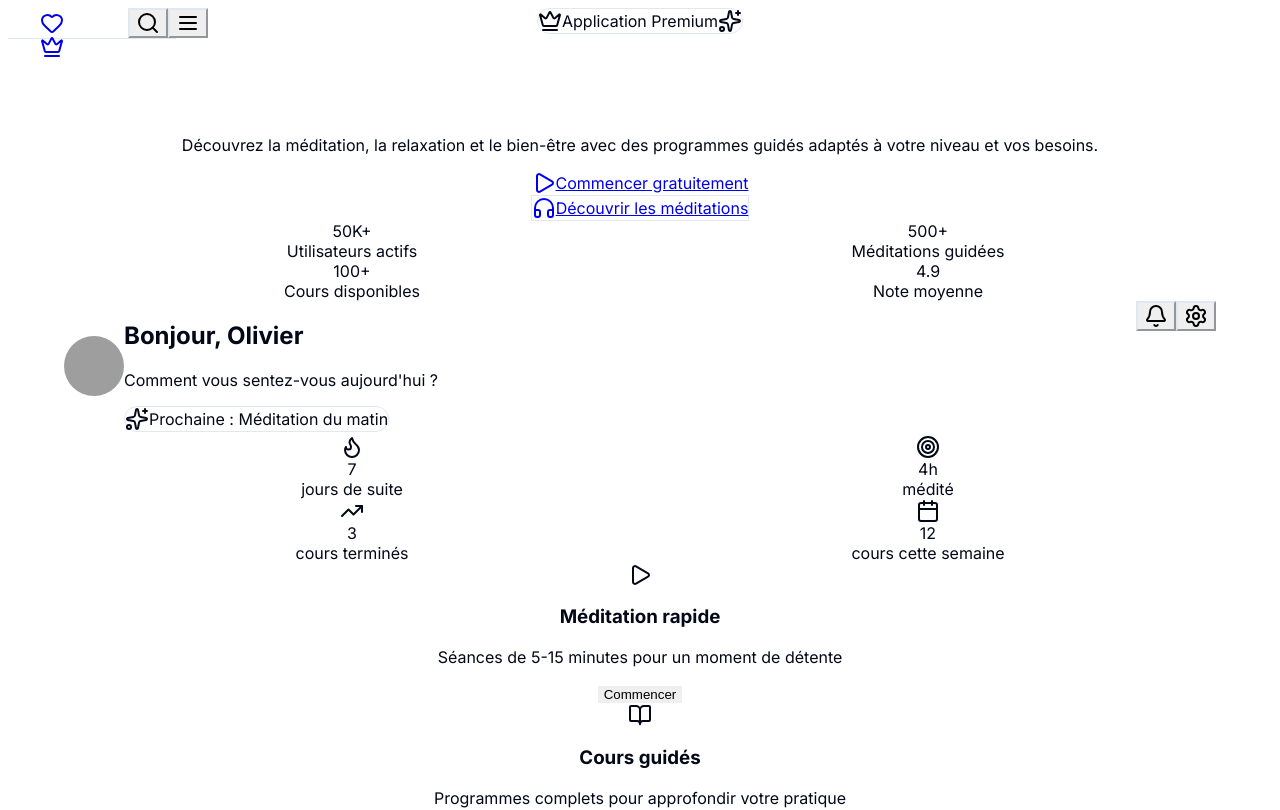
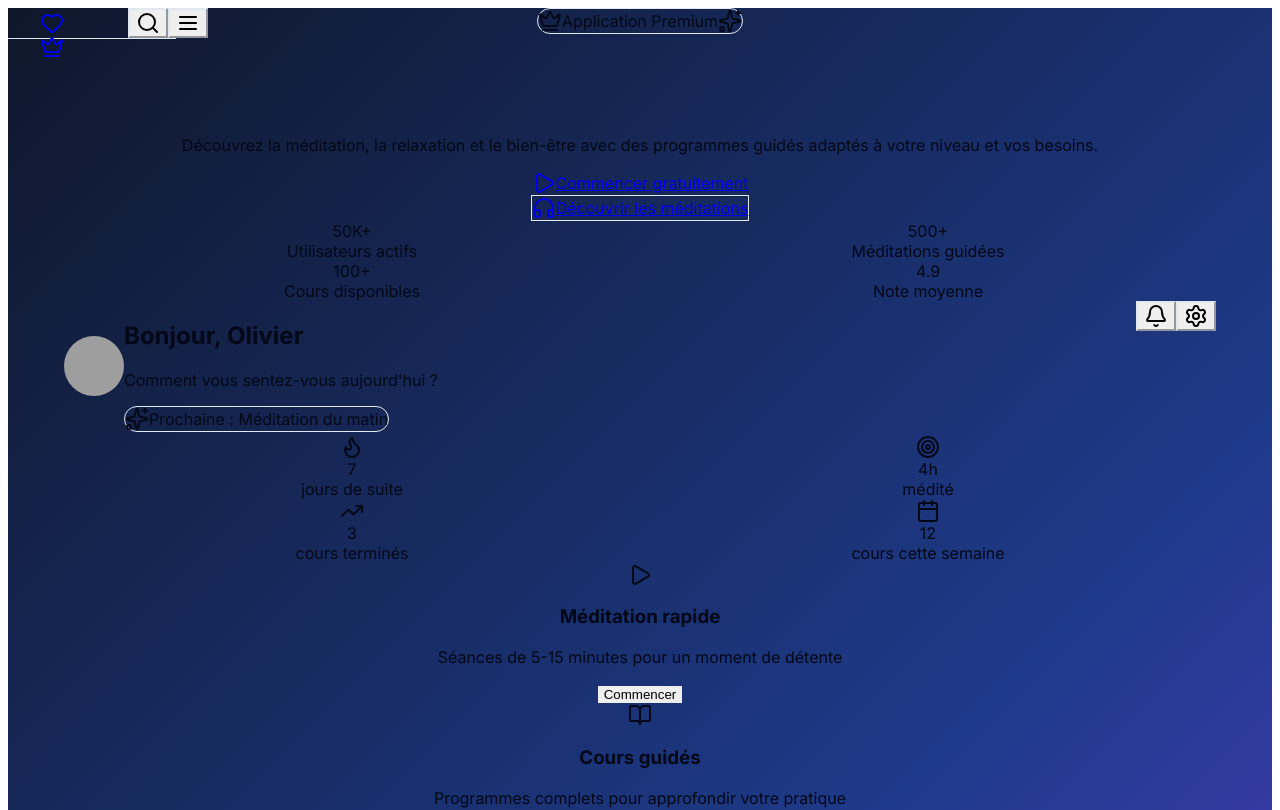
Before and after one commit to Sarpanim/Respir, a Next.js app: page / in a window 1280 px wide. Shown: the top 810 px of the page. Built offline with nearby package versions, Linux system fonts and the light colour scheme; grey boxes are pictures that could not be loaded.

Commit message:
BREAKING: Force dark theme with inline styles

```diff
--- a/src/app/page.tsx
+++ b/src/app/page.tsx
@@ -234,7 +234,7 @@
   ]
 
   return (
-    <div className="min-h-screen bg-gradient-to-br from-slate-900 via-blue-900 to-purple-900">
+    <div className="min-h-screen bg-gradient-to-br from-slate-900 via-blue-900 to-purple-900" style={{ background: 'linear-gradient(135deg, #0f172a 0%, #1e3a8a 50%, #7c3aed 100%)' }}>
       <Navigation />
       <main>
         {/* Hero Section Premium */}
```
